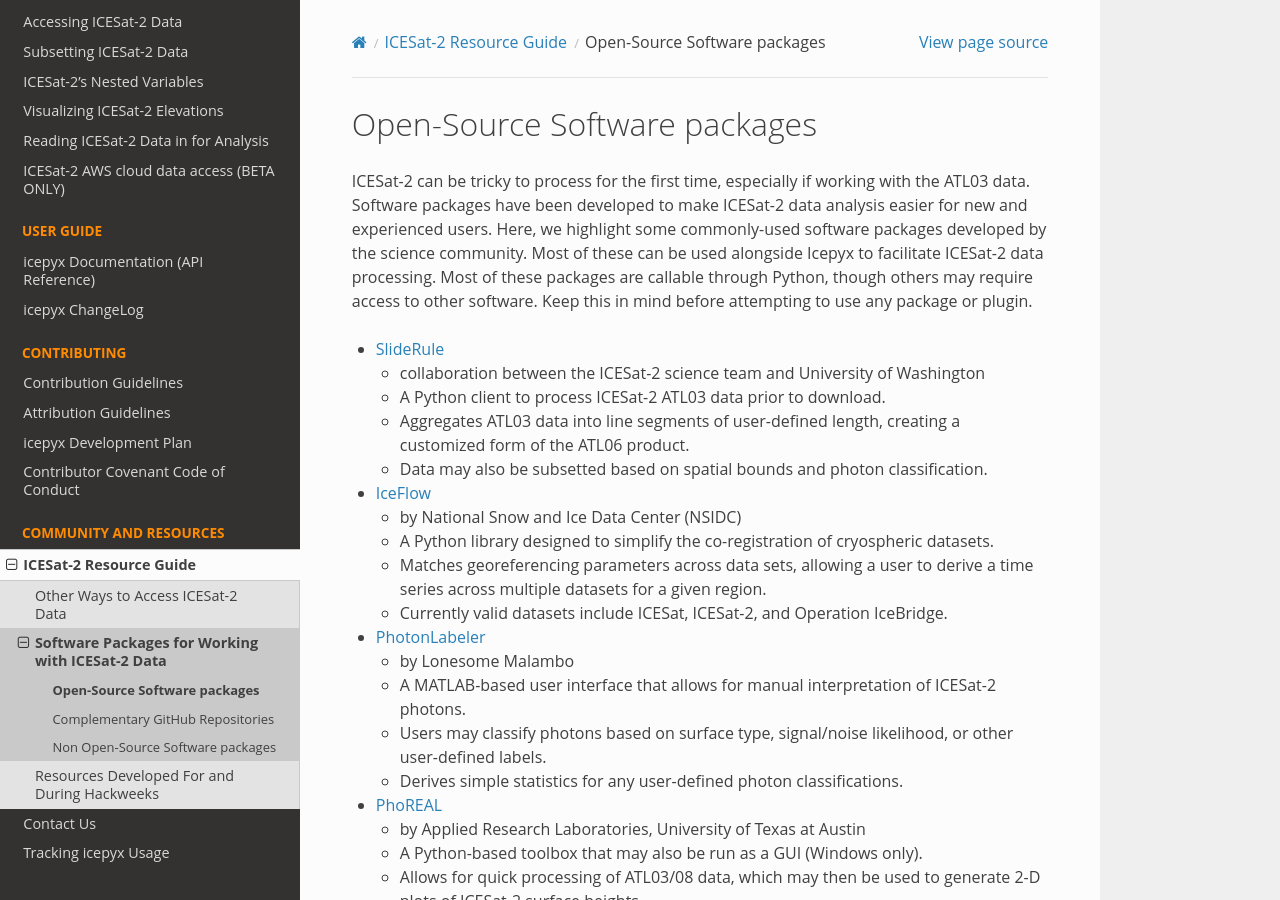
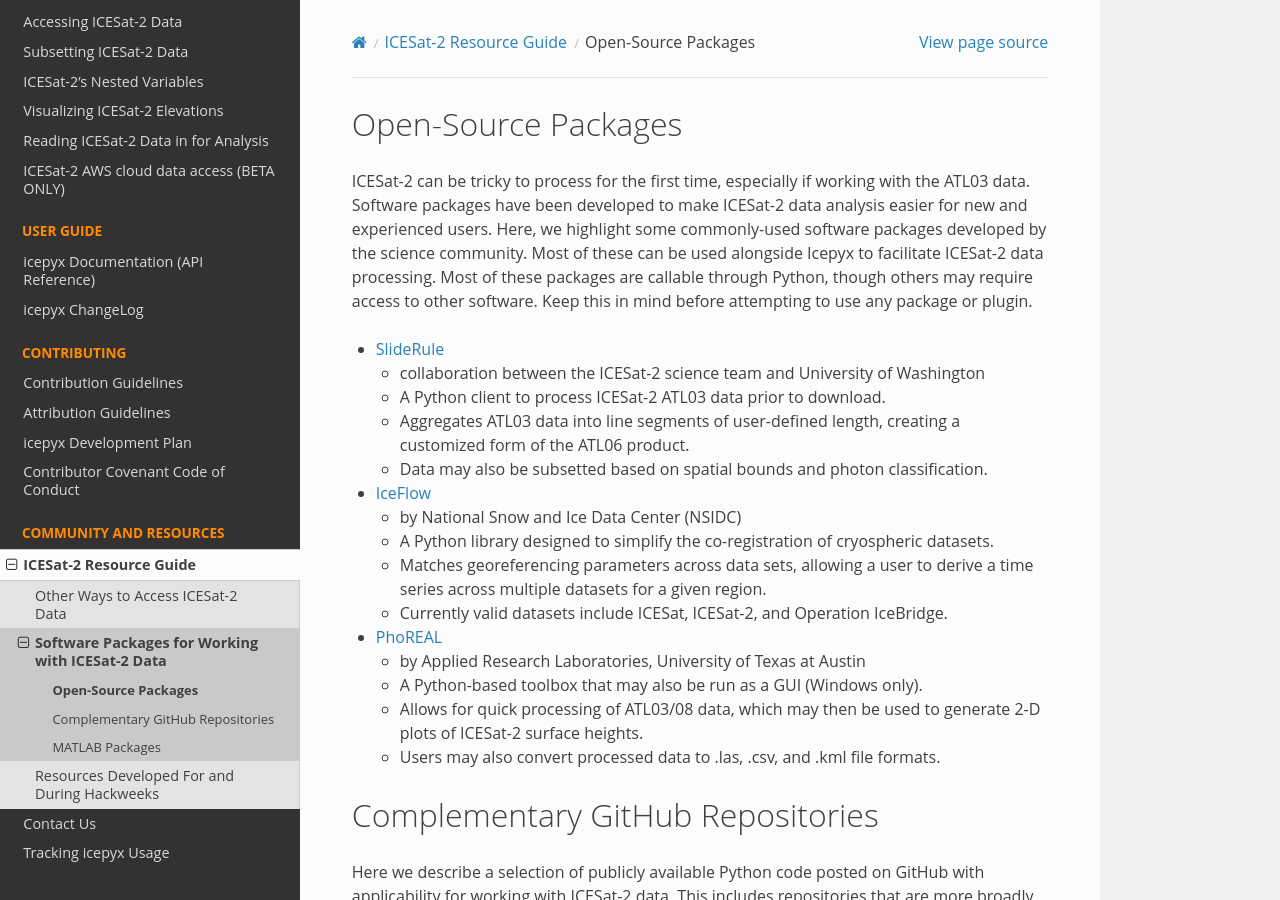
Before and after one commit to icesat2py/icepyx, a Sphinx documentation site: the page built from doc/source/community/resources/IS2_software.rst, in a window 1280 px wide and 900 px high. Built offline with Sphinx 7.4.7 and the Read the Docs theme 2.0.0, drawn with Linux system fonts in a browser that asks for light colours; the version number could not be read and is left out; some of the changed text lies outside the part shown.

Commit message:
Update IS2_software.rst
Rename header labels to be more consistent.

```diff
--- a/doc/source/community/resources/IS2_software.rst
+++ b/doc/source/community/resources/IS2_software.rst
@@ -1,7 +1,5 @@
-.. _resource_software_label:
-
-Open-Source Software packages
------------------------------
+Open-Source Packages
+--------------------
 ICESat-2 can be tricky to process for the first time, especially if working with the ATL03 data. Software packages have been developed to make ICESat-2 data analysis easier for new and experienced users.
 Here, we highlight some commonly-used software packages developed by the science community. Most of these can be used alongside Icepyx to facilitate ICESat-2 data processing.
 Most of these packages are callable through Python, though others may require access to other software. Keep this in mind before attempting to use any package or plugin.
@@ -20,13 +18,6 @@
   - Matches georeferencing parameters across data sets, allowing a user to derive a time series across multiple datasets for a given region.
   - Currently valid datasets include ICESat, ICESat-2, and Operation IceBridge.
 
-* `PhotonLabeler <https://github.com/Oht0nger/PhoLabeler>`_
-
-  - by Lonesome Malambo
-  - A MATLAB-based user interface that allows for manual interpretation of ICESat-2 photons.
-  - Users may classify photons based on surface type, signal/noise likelihood, or other user-defined labels.
-  - Derives simple statistics for any user-defined photon classifications.
-
 * `PhoREAL <https://github.com/icesat-2UT/PhoREAL>`_
 
   - by Applied Research Laboratories, University of Texas at Austin
@@ -81,5 +67,11 @@
   - We hope to capitalize on some of the concepts of data access, indexing, and processing presented in pointCollection to improve our interfacing with ICESat-2 data within icepyx.
 
 
-Non Open-Source Software packages
----------------------------------
+MATLAB Packages
+---------------
+* `PhotonLabeler <https://github.com/Oht0nger/PhoLabeler>`_
+
+  - by Lonesome Malambo
+  - A MATLAB-based user interface that allows for manual interpretation of ICESat-2 photons.
+  - Users may classify photons based on surface type, signal/noise likelihood, or other user-defined labels.
+  - Derives simple statistics for any user-defined photon classifications.
```
Also changed, not shown: other parts of doc/source/community/resources/IS2_software.rst (+0 -5 lines).
